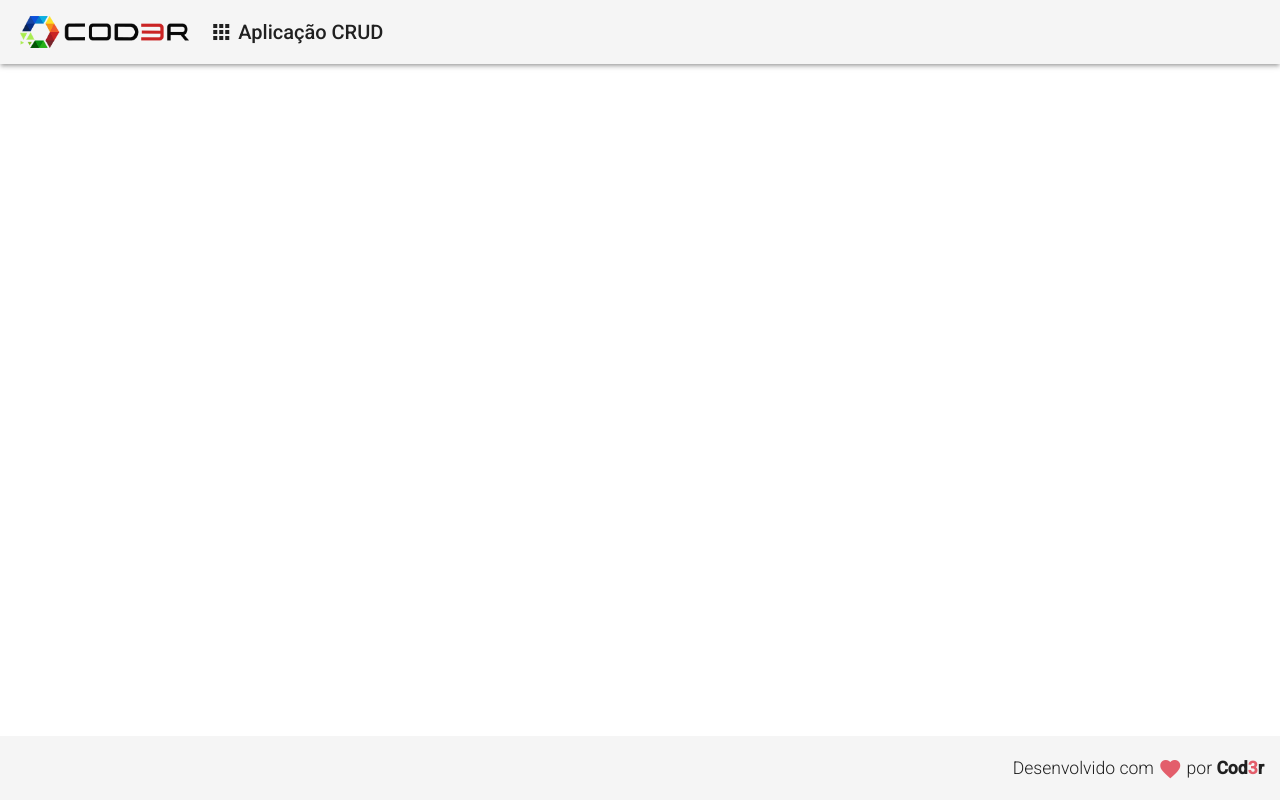
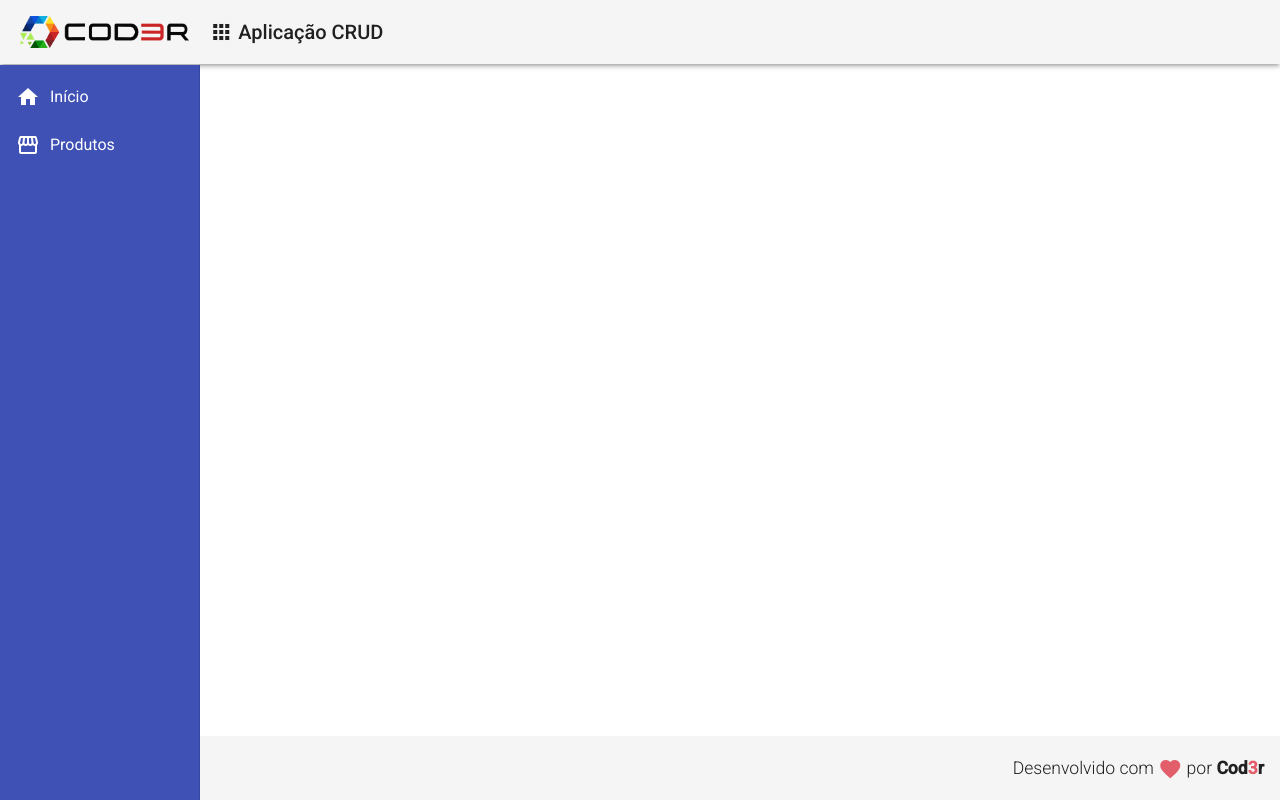
Before and after one commit to ericanoronha/curso-angular9-essencial, an Angular app in the folder frontend/: page / in a window 1280 px wide. Built offline with nearby package versions, Linux system fonts and the light colour scheme.

Commit message:
gera e estiliza componente de navegação com mat-sidenav
importa MatSidenavModule

importa MatListModule

```diff
--- a/frontend/src/app/app.component.html
+++ b/frontend/src/app/app.component.html
@@ -1,2 +1,3 @@
 <app-header></app-header>
+<app-nav></app-nav>
 <app-footer></app-footer>
--- /dev/null
+++ b/frontend/src/app/components/template/nav/nav.component.css
@@ -0,0 +1,12 @@
+.sidenav {
+    background-color: #3F51B5;
+    width: 200px;
+}
+
+.sidenav a {
+    color: white;
+}
+
+.sidenav i {
+    margin-right: 10px;
+}
--- /dev/null
+++ b/frontend/src/app/components/template/nav/nav.component.html
@@ -0,0 +1,21 @@
+<mat-sidenav-container class="container">
+    <!--<mat-sidenav mode="over" align="start" opened>-->
+    <mat-sidenav class="sidenav" mode="side" opened fixedInViewport="true" fixedTopGap="65">
+        <mat-nav-list class="nav-list">
+            <a mat-list-item>
+                <i class="material-icons">
+                    home
+                </i>
+                Início
+            </a>
+            <a mat-list-item>
+                <i class="material-icons">
+                    storefront
+                </i>
+                Produtos
+            </a>
+        </mat-nav-list>
+    </mat-sidenav>
+    <!-- Body -->
+
+</mat-sidenav-container>
--- /dev/null
+++ b/frontend/src/app/components/template/nav/nav.component.ts
@@ -0,0 +1,15 @@
+import { Component, OnInit } from '@angular/core';
+
+@Component({
+  selector: 'app-nav',
+  templateUrl: './nav.component.html',
+  styleUrls: ['./nav.component.css']
+})
+export class NavComponent implements OnInit {
+
+  constructor() { }
+
+  ngOnInit(): void {
+  }
+
+}
```
Also changed, not shown: frontend/src/app/app.module.ts (+8 -1 lines).
